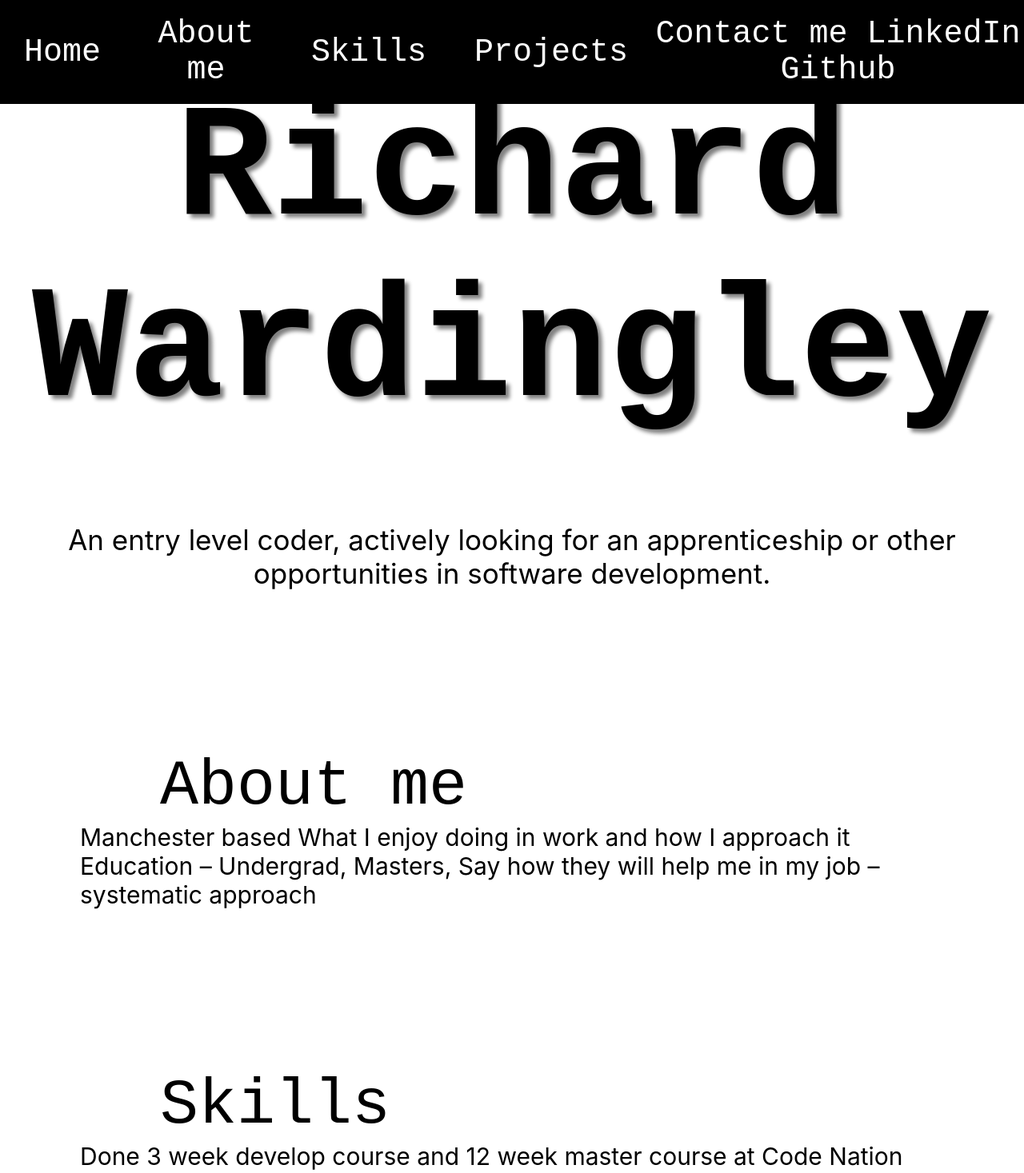
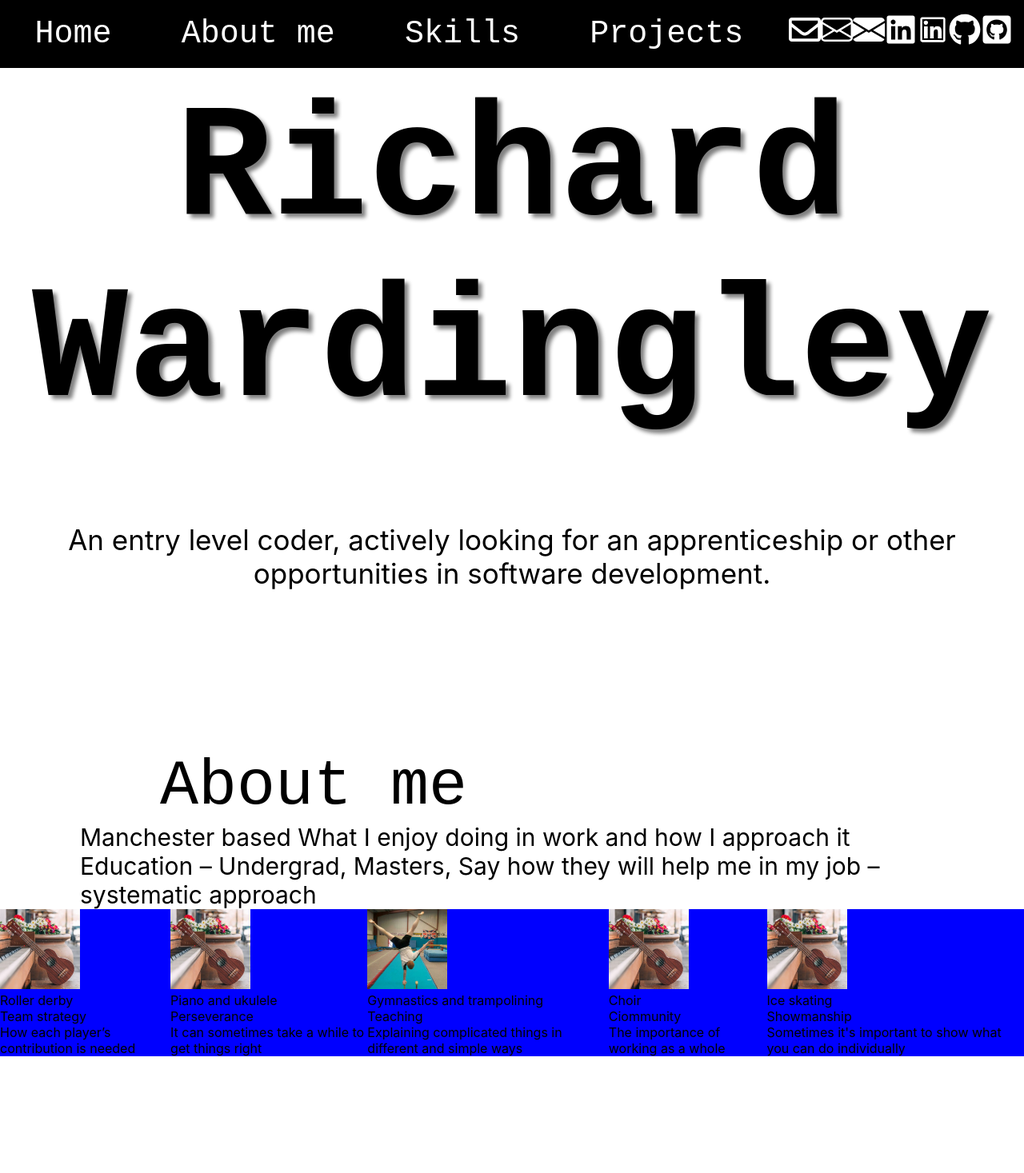
Before and after one commit to richardwardingley/portfolio-react, a React (Create React App) app: page / in a window 1280 px wide. Shown: the top 1467 px of the page at 80% size. Built offline with nearby package versions, Linux system fonts and the light colour scheme.

Commit message:
added in hobbies component to about section, and its CSS

```diff
--- a/package.json
+++ b/package.json
@@ -8,6 +8,7 @@
     "@testing-library/user-event": "^7.2.1",
     "react": "^16.13.1",
     "react-dom": "^16.13.1",
+    "react-icons": "^3.10.0",
     "react-scripts": "3.4.1"
   },
   "scripts": {
--- a/src/App.css
+++ b/src/App.css
@@ -1,38 +1,5 @@
 .App {
-  text-align: center;
+  margin: 0;
+  box-sizing: border-box;
+  padding: 0;
 }
-
-.App-logo {
-  height: 40vmin;
-  pointer-events: none;
-}
-
-@media (prefers-reduced-motion: no-preference) {
-  .App-logo {
-    animation: App-logo-spin infinite 20s linear;
-  }
-}
-
-.App-header {
-  background-color: #282c34;
-  min-height: 100vh;
-  display: flex;
-  flex-direction: column;
-  align-items: center;
-  justify-content: center;
-  font-size: calc(10px + 2vmin);
-  color: white;
-}
-
-.App-link {
-  color: #61dafb;
-}
-
-@keyframes App-logo-spin {
-  from {
-    transform: rotate(0deg);
-  }
-  to {
-    transform: rotate(360deg);
-  }
-}
--- a/src/components/AboutMe.css
+++ b/src/components/AboutMe.css
@@ -10,3 +10,7 @@
     padding-right: 100px;
     text-align: left;
 }
+#hobbiesContainer {
+    background-color: blue;
+
+}
--- a/src/components/AboutMe.js
+++ b/src/components/AboutMe.js
@@ -1,6 +1,6 @@
 import React from 'react';
 import './AboutMe.css';
-// import Hobbies from './Hobbies';
+import Hobbies from './Hobbies';
 
 const AboutMe = () => {
     return (
@@ -11,7 +11,9 @@ const AboutMe = () => {
                 What I enjoy doing in work and how I approach it
                 Education – Undergrad, Masters, Say how they will help me in my job – systematic approach
             </div>
-            {/* <Hobbies/> */}
+            <div id="hobbiesContainer">
+            <Hobbies/>
+            </div>
         </div>
     )
 }
--- a/src/components/Hobbies.css
+++ b/src/components/Hobbies.css
@@ -0,0 +1,29 @@
+#allHobbiesDiv {
+    display: flex;
+    justify-content: space-evenly;
+}
+#hobbiesBoxes {
+    display: flex;
+    justify-content: space-evenly;
+
+}
+.hobBoxes {
+    text-align: center;
+    width: 20%;
+    height: 30vh;
+    margin: 20px;
+    border: 2px solid black;
+    position: relative;
+    text-align: center;
+    color: black;
+}
+.hobbyImg {
+    width: 100px;
+    height: 100px;
+}
+.hobNames {
+    position: absolute;
+    top: 50%;
+    left: 50%;
+    transform: translate(-50%, -50%);
+}
--- a/src/components/Hobbies.js
+++ b/src/components/Hobbies.js
@@ -1,9 +1,9 @@
-import React, { Component} from 'react';
+import React, { Component } from 'react';
 import './Hobbies.css';
 import gym from '../img/gym.png';
 import pianouke from '../img/pianouke.jpeg';
 
-class Hobbies extends Component() {
+class Hobbies extends Component {
 
     state = {
       hobbies:[
@@ -67,17 +67,17 @@ class Hobbies extends Component() {
     render(){
         const eachHobby = this.state.hobbies.map((hobbies)=> {
         return (
-        <div key = {hobbies.id}>
-        <img className="hobbyImg" src={hobbies.photo} alt=""/>
-        <div className="hobbyName">{hobbies.name}</div>
-        <div className="hobbySkill">{hobbies.skill}</div>
-        <div className="hobbySkillText">{hobbies.skillText}</div>
+        <div key = {hobbies.id} >
+          <img className="hobbyImg" src={hobbies.photo} alt=""/>
+          <div className="hobbyName">{hobbies.name}</div>
+          <div className="hobbySkill">{hobbies.skill}</div>
+          <div className="hobbySkillText">{hobbies.skillText}</div>
         </div>
         )
         })
 
         return (
-        <div>
+        <div id="allHobbiesDiv">
              {eachHobby}
         </div>
         )
--- /dev/null
+++ b/src/components/HobbiesTemp.css
@@ -0,0 +1,28 @@
+.eachHobbyBox {
+    display: flex;
+    align-items: center;
+    justify-items: center;
+    background-color: blue;
+    width: 300px;
+    height: 200px;
+    justify-content: center;
+}
+.hobbyImg {
+    width: 100%;
+    height: 100%;
+}
+.hobbyName {
+    z-index: 10;
+    font-size: 30px;
+    font-weight: bold;
+    position: relative;
+    top: 50%;
+    left: 50%;
+    transform: translate(-50%, -50%);
+}
+.hobbySkill {
+
+}
+.hobbySkillText {
+
+}
--- a/src/components/Landing.css
+++ b/src/components/Landing.css
@@ -1,3 +1,7 @@
+#landingDiv {
+
+    margin: 0;
+}
 #landingName {
     text-align: center;
     font-size: 200px;
--- a/src/components/Landing.js
+++ b/src/components/Landing.js
@@ -3,7 +3,7 @@ import './Landing.css';
 
 const Landing = () => {
     return (
-        <div>
+        <div id="landingDiv">
             <div id="landingName">Richard<br></br>Wardingley</div>
             <div id="landingText">An entry level coder, actively looking for an apprenticeship or other opportunities in software development.</div>
         </div>
--- a/src/components/Navbar.css
+++ b/src/components/Navbar.css
@@ -10,13 +10,15 @@ nav {
     position: fixed;
     top: 0;
     width: 100%;
+}
+#navIcons {
 
 }
 nav a {
     text-decoration: none;
     color: white;
     padding: 20px 30px 20px 30px;
-    border-radius: 10%;
+    /* border-radius: 10px; */
 }
 nav a:hover {
     background-color: white;
--- a/src/components/Navbar.js
+++ b/src/components/Navbar.js
@@ -1,5 +1,12 @@
 import React from 'react';
 import './Navbar.css';
+import {FaLinkedin} from 'react-icons/fa';
+import {FaRegEnvelope} from 'react-icons/fa';
+import {BsEnvelopeFill} from 'react-icons/bs';
+import {BsEnvelope} from 'react-icons/bs';
+import {FaGithub} from 'react-icons/fa';
+import {AiOutlineLinkedin} from 'react-icons/ai';
+import {FaGithubSquare} from 'react-icons/fa';
 
 const Navbar = () => {
     return (
@@ -8,9 +15,15 @@ const Navbar = () => {
             <a href="#aboutMe">About me</a>
             <a href="#skills">Skills</a>
             <a href="#projects">Projects</a>
-            Contact me
-            LinkedIn
-            Github
+            <div id="navIcons">
+            <FaRegEnvelope/>
+            <BsEnvelope/>
+            <BsEnvelopeFill/>
+            <FaLinkedin/>
+            <AiOutlineLinkedin/>
+            <FaGithub/>
+            <FaGithubSquare/>
+            </div>
         </nav>
     )
 }
```
Also changed, not shown: src/components/HobbiesTemp.js (added, +16 -0 lines), 2 other files (tests, documents, lock files or other folders).
